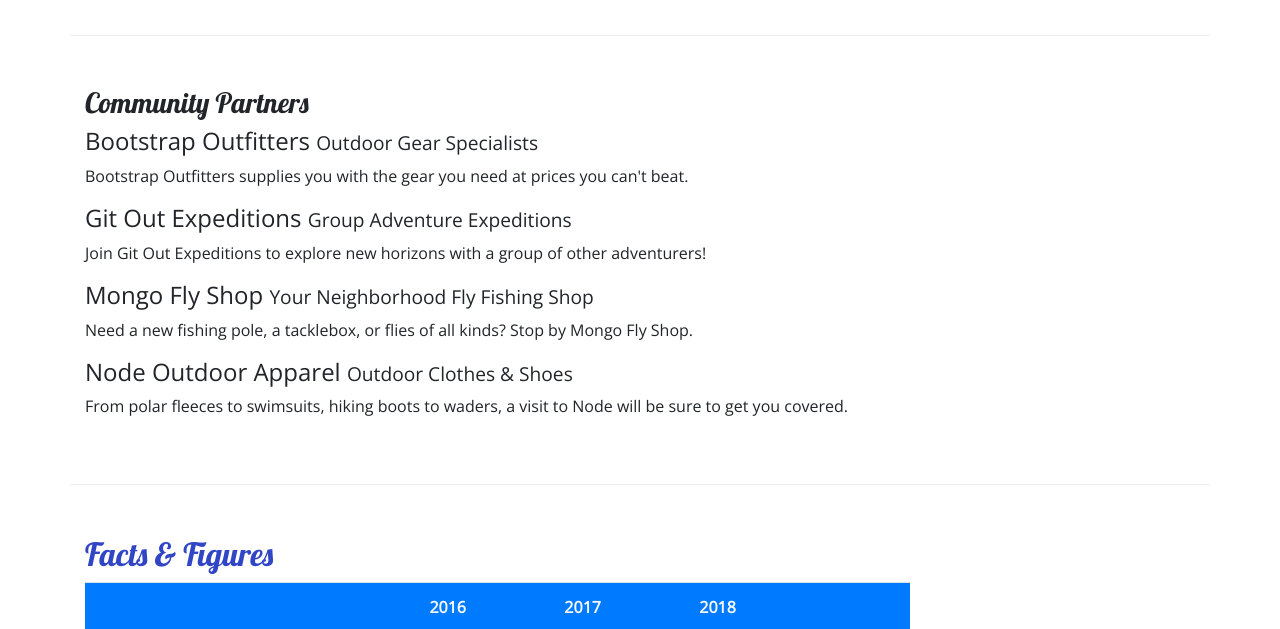
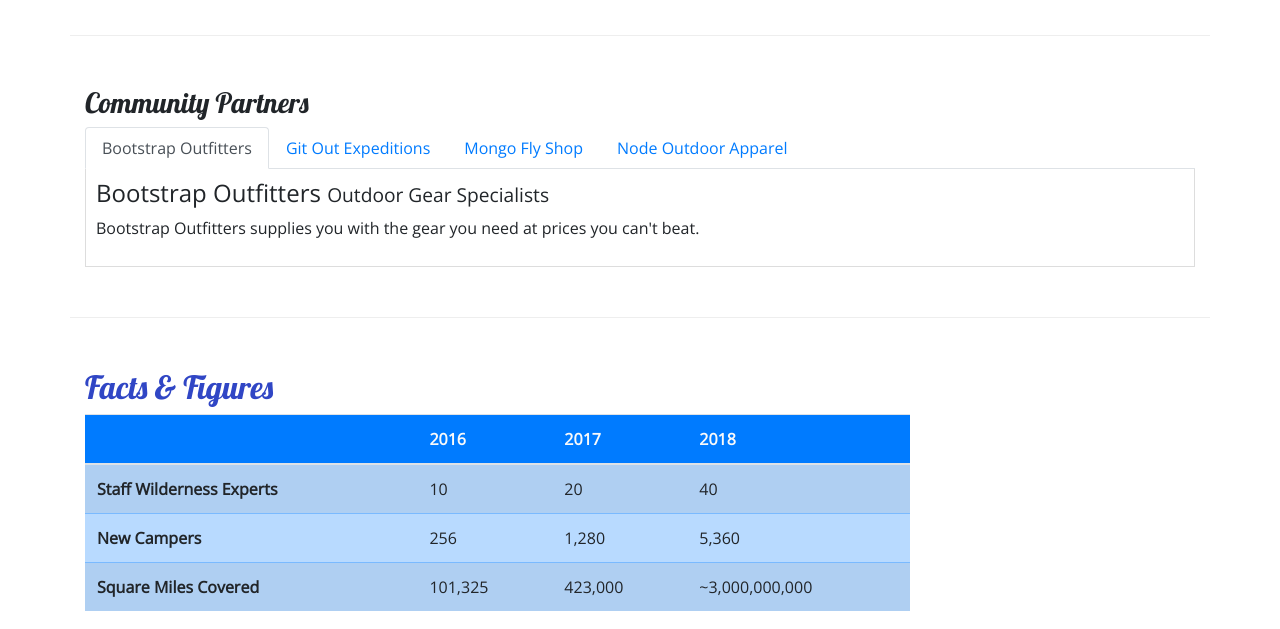
Before and after one commit to luu194321/github-bootstrap, a website: page aboutus.html in a window 1280 px wide. Shown: the part 1160-1789 px from the top of the page. Drawn offline with nearby package versions, Linux system fonts and the light colour scheme.

Commit message:
wk 3 editing aboutus

```diff
--- a/aboutus.html
+++ b/aboutus.html
@@ -146,32 +146,32 @@
       <div class="row row-content">
         <div class="col">
           <h3>Community Partners</h3>
-          <h4>Bootstrap Outfitters <small>Outdoor Gear Specialists</small></h4>
-          <p class="d-none d-sm-block">
-            Bootstrap Outfitters supplies you with the gear you need at prices
-            you can't beat.
-          </p>
-          <h4>
-            Git Out Expeditions <small>Group Adventure Expeditions</small>
-          </h4>
-          <p class="d-none d-sm-block">
-            Join Git Out Expeditions to explore new horizons with a group of
-            other adventurers!
-          </p>
-          <h4>
-            Mongo Fly Shop <small>Your Neighborhood Fly Fishing Shop</small>
-          </h4>
-          <p class="d-none d-sm-block">
-            Need a new fishing pole, a tacklebox, or flies of all kinds? Stop by
-            Mongo Fly Shop.
-          </p class="d-none d-sm-block">
-          <h4>Node Outdoor Apparel <small>Outdoor Clothes & Shoes</small></h4>
-          <p class="d-none d-sm-block">
-            From polar fleeces to swimsuits, hiking boots to waders, a visit to
-            Node will be sure to get you covered.
-          </p>
+          <ul class="nav nav-tabs">
+            <li class="nav-item"> <a class="nav-link active" href="#bootstrap" role="tab" data-toggle="tab">Bootstrap Outfitters</a></li>
+            <li class="nav-item"><a class="nav-link" href="#git" role="tab" data-toggle="tab">Git Out Expeditions</a></li>
+            <li class="nav-item"><a class="nav-link" href="#mongo" role="tab" data-toggle="tab">Mongo Fly Shop</a></li>
+            <li class="nav-item"><a class="nav-link" href="#node" role="tab" data-toggle="tab">Node Outdoor Apparel</a></li>
+        </ul>
+        <div class="tab-content">
+          <div role="tabpanel" class="tab-pane fade show active" id="bootstrap">
+              <h4>Bootstrap Outfitters <small>Outdoor Gear Specialists</small></h4>
+              <p class="d-none d-sm-block">Bootstrap Outfitters supplies you with the gear you need at prices you can't beat.</p>
+          </div>
+          <div role="tabpanel" class="tab-pane fade" id="git">
+              <h4>Git Out Expeditions <small>Group Adventure Expeditions</small></h4>
+              <p class="d-none d-sm-block">Join Git Out Expeditions to explore new horizons with a group of other adventurers!</p>
+          </div>
+          <div role="tabpanel" class="tab-pane fade" id="mongo">
+              <h4>Mongo Fly Shop <small>Your Neighborhood Fly Fishing Shop.</small></h4>
+              <p class="d-none d-sm-block">Need a new fishing pole, a tacklebox, or flies of all kinds? Stop by Mongo Fly Shop.</p>
+          </div>
+          <div role="tabpanel" class="tab-pane fade" id="node">
+              <h4>Node Outdoor Apparel <small>Outdoor Clothes & Shoes</small></h4>
+              <p class="d-none d-sm-block">From polar fleeces to swimsuits, hiking boots to waders, a visit to Node will be sure to get you covered.</p>
+          </div>
+         </div>
         </div>
-      </div>
+        </div>
       <div class="row row-content">
         <div class="col-sm-9">
             <h2>Facts &amp; Figures</h2>
--- a/css/styles.css
+++ b/css/styles.css
@@ -41,3 +41,9 @@ footer {
   background-image: linear-gradient(#cec8ff, white);
   padding: 20px 0;
 }
+
+.tab-content {
+  border: 1px solid #ddd;
+  border-top: none;
+  padding: 10px;
+}
```
Also changed, not shown: index.html (+4 -4 lines).
